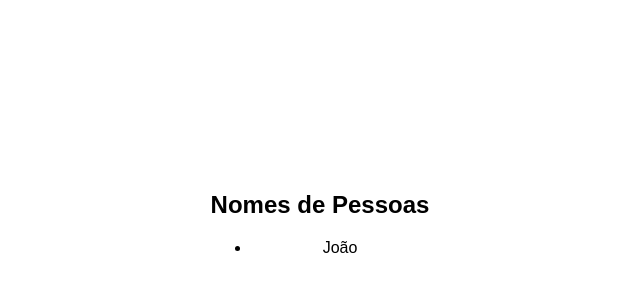
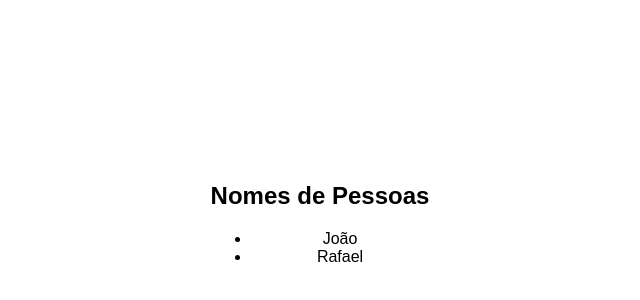
Before and after one commit to faeldantas/gitandgithub, a plain HTML site: page index.html in a window 1280 px wide. Shown: the part 178-478 px from the top of the page, without its empty margins (320-960 px from the left). Drawn offline with Linux system fonts and the light colour scheme.

Commit message:
Adicionando Rafael na lista

```diff
--- a/index.html
+++ b/index.html
@@ -24,7 +24,7 @@
         <h2>Nomes de Pessoas</h2>
         <ul>
             <li>João</li>
-
+            <li>Rafael</li>
         </ul>
     </div>
 </body>
```
